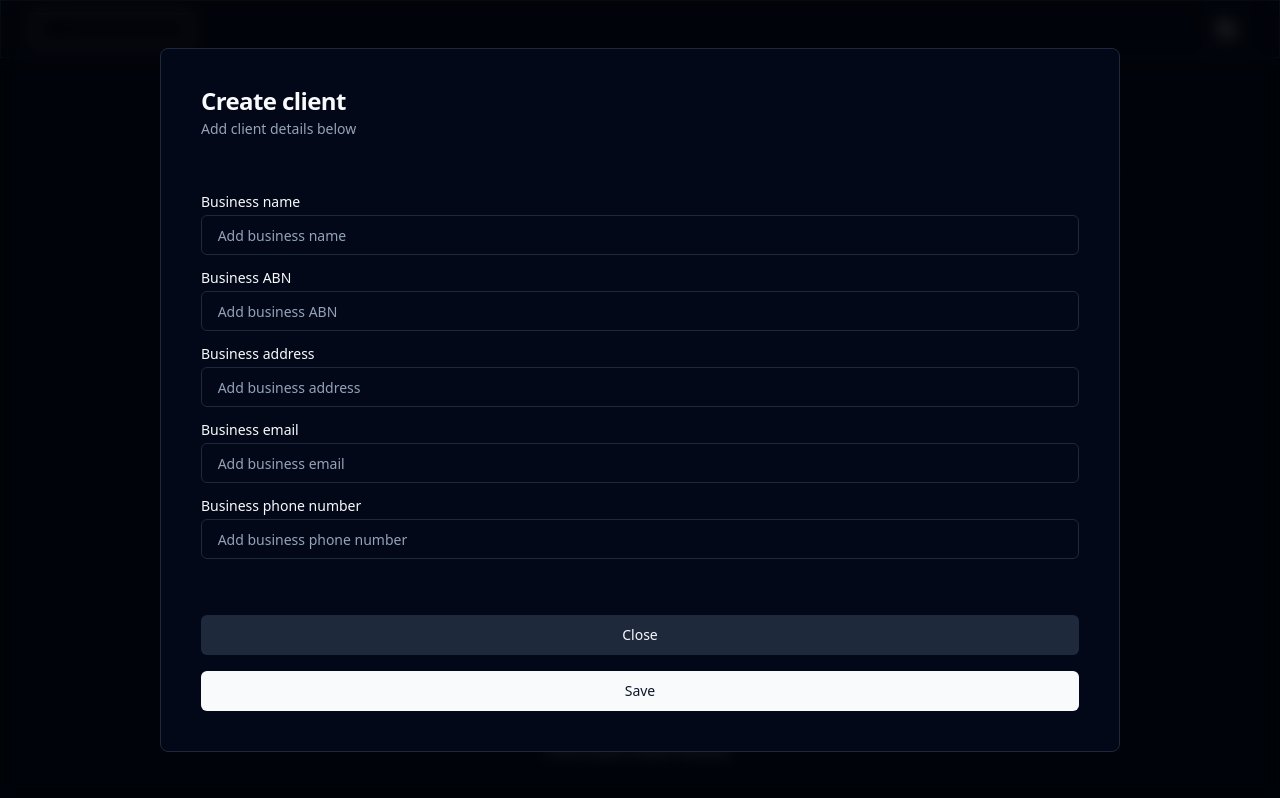
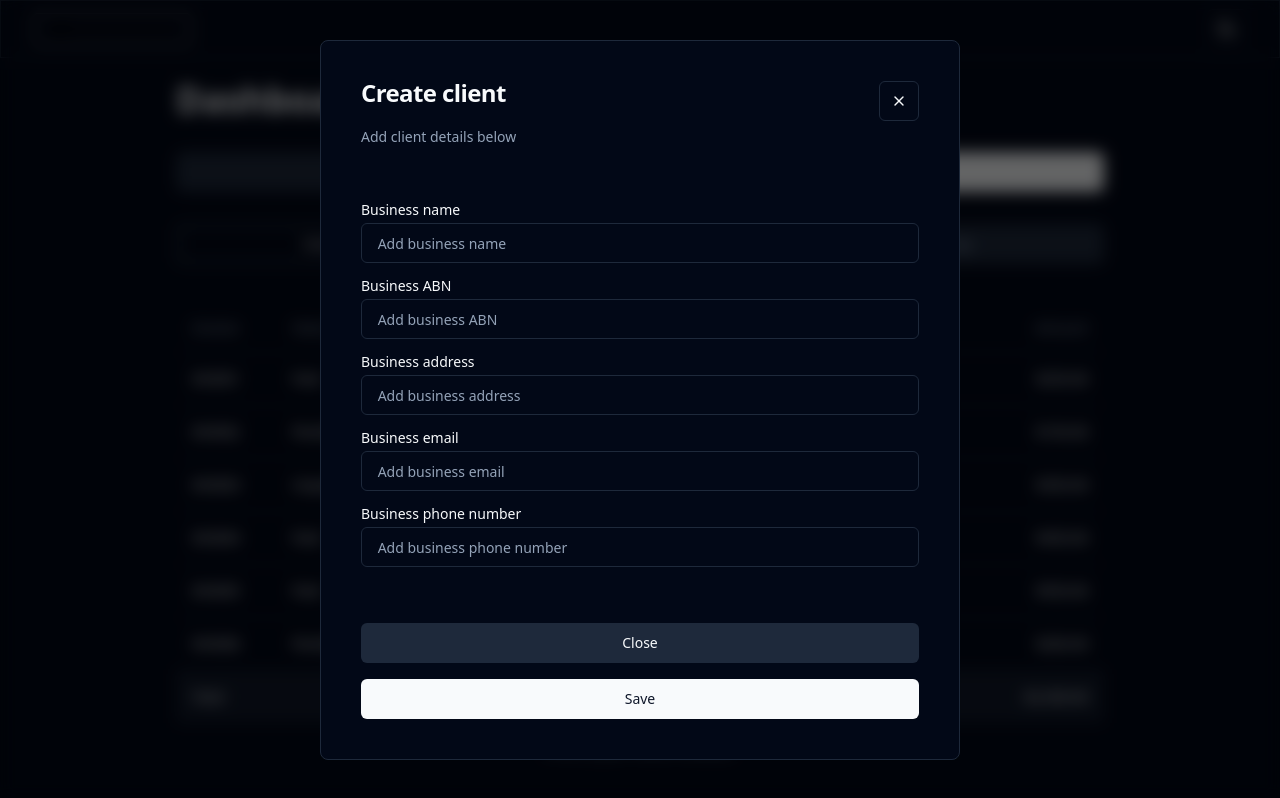
Before and after one commit to dandotcraig/T3A2-B-front-end, a React (Vite) app: page /dashboard in a window 1280 px wide. Both pictures are taken after a click on the button "Create Client". Built offline with nearby package versions, Linux system fonts and the light colour scheme.

Commit message:
prep for modal 2

```diff
--- a/src/components/pages/Dashboard.jsx
+++ b/src/components/pages/Dashboard.jsx
@@ -28,10 +28,10 @@ import { Label } from "@/components/ui/label";
 import { Link } from "react-router-dom";
 // import Modal from "../Modal";
 import { useState } from 'react';
-import { DialogBackdrop } from '@headlessui/react'
+import { X } from "lucide-react"
 
 export default function Dashboard() {
-    const [showModal, setShowModal] = useState(false);
+    const [showModalClient, setShowModalClient] = useState(false);
 
 
     const invoices = [
@@ -79,13 +79,18 @@ export default function Dashboard() {
         <Tabs defaultValue="Overview" className="w-full md:w-3/4 lg:w-3/4 p-4 flex flex-col gap-8">
             <h1 className="text-4xl font-bold">Dashboard</h1>
             <div className="flex justify-between gap-4">
-                <Button onClick={() => setShowModal(true)} variant="secondary" className="flex-1">Create Client</Button>
+                <Button onClick={() => setShowModalClient(true)} variant="secondary" className="flex-1">Create Client</Button>
                 <Button className="flex-1">Create invoice</Button>
-                {showModal ? (
-                    <div className="fixed backdrop-blur inset-0 z-50 flex items-center justify-center bg-black bg-opacity-60" onClick={() => setShowModal(false)}>
-                        <Card className="w-full md:w-3/4 lg:w-3/4 p-4 flex flex-col gap-8">
+                {showModalClient ? (
+                    <div className="fixed backdrop-blur inset-0 z-50 flex items-center justify-center bg-black bg-opacity-60" onClick={() => setShowModalClient(false)}>
+                        <Card className="w-full md:w-2/4 lg:w-2/4 p-4 flex flex-col gap-8">
                             <CardHeader>
-                                <CardTitle>Create client</CardTitle>
+                                <div className="flex justify-between">
+                                    <CardTitle>Create client</CardTitle>
+                                    <Button variant="outline" size="icon">
+                                        <X className="h-4 w-4" />
+                                    </Button>
+                                </div>
                                 <CardDescription>Add client details below</CardDescription>
                             </CardHeader>
                                 <CardContent>
@@ -115,11 +120,8 @@ export default function Dashboard() {
                                 </form>
                                 </CardContent>
                             <CardFooter className="flex flex-col justify-between gap-4">
-                                {/* <Button variant="outline">Cancel</Button> */}
-                                <Button variant="secondary" className="w-full items-center" onClick={() => setShowModal(false)}>Close</Button>
-                                <Button className="w-full items-center" onClick={() => setShowModal(false)}>Save</Button>
-
-
+                                <Button variant="secondary" className="w-full items-center" onClick={() => setShowModalClient(false)}>Close</Button>
+                                <Button className="w-full items-center" onClick={() => setShowModalClient(false)}>Save</Button>
                             </CardFooter>
                             </Card>
                     </div>
@@ -222,7 +224,7 @@ export default function Dashboard() {
                     </CardContent>
                 <CardFooter className="flex flex-col justify-between gap-4">
 
-                    <Link to="/" className="w-full"><Button className="w-full items-center bg-red-500">Delete your account</Button></Link>
+                    <Link to="/" className="w-full"><Button variant="destructive" className="w-full items-center">Delete your account</Button></Link>
                     <Link to="/" className="w-full"><Button className="w-full items-center">Save</Button></Link>
                 </CardFooter>
                 </Card>
```
